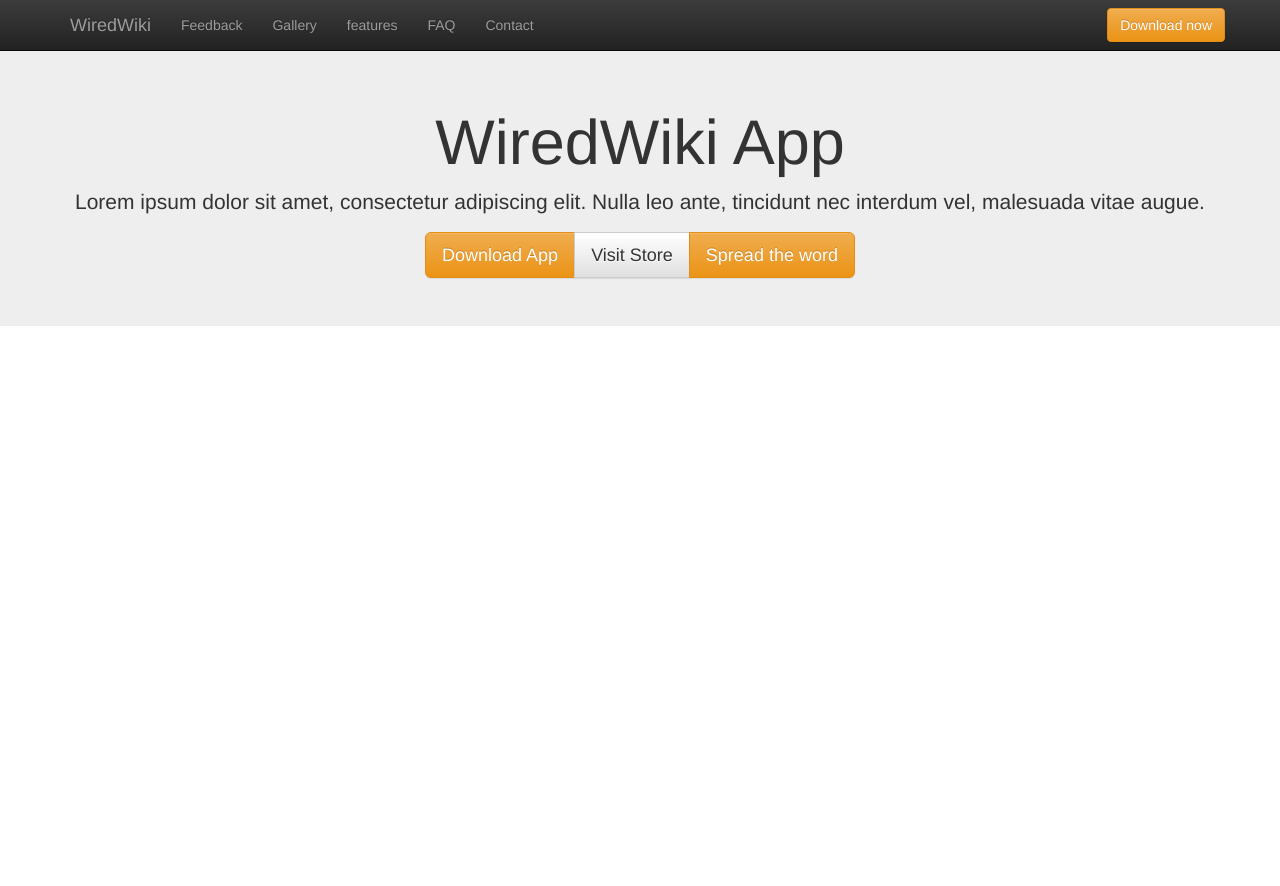
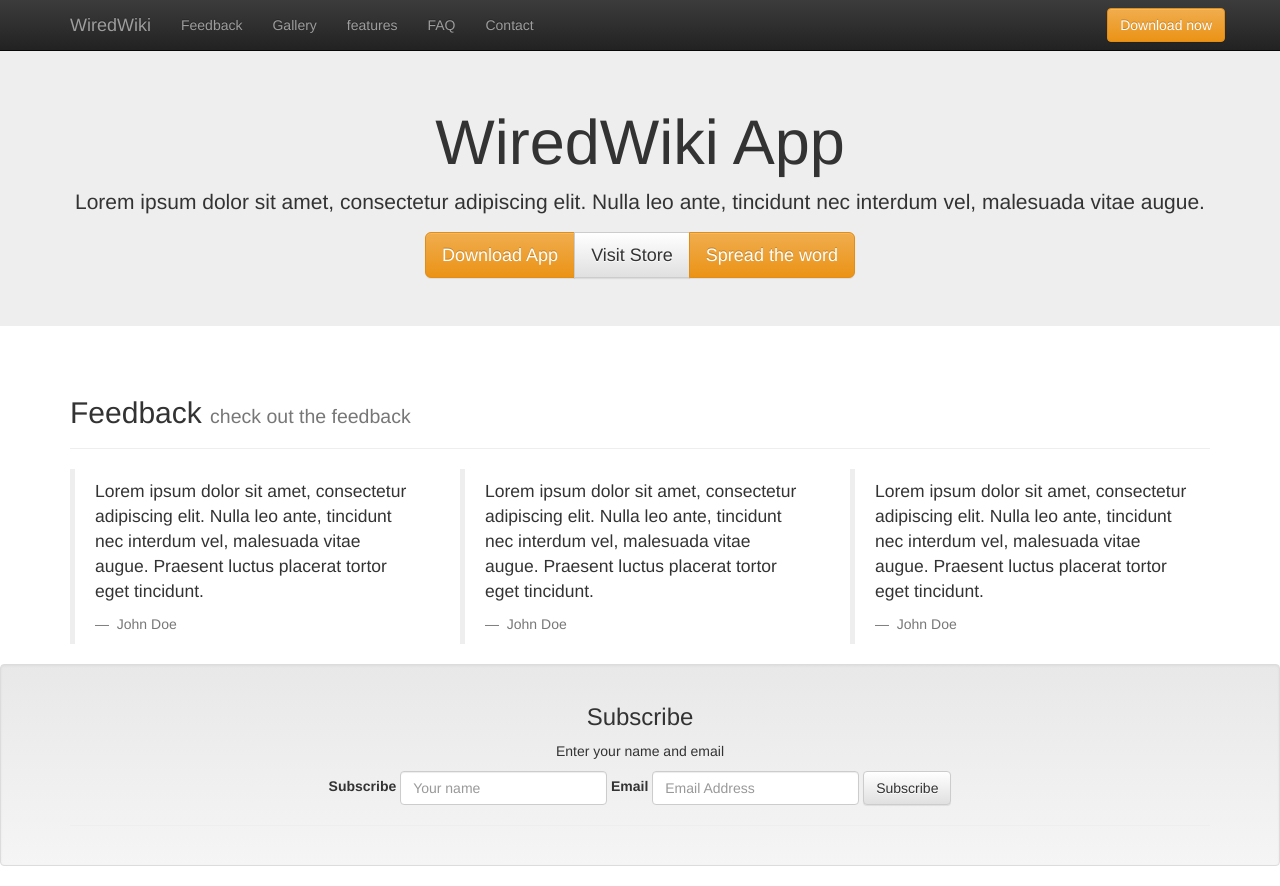
Before and after one commit to arrayoutofbounds/responsive_website, a plain HTML site: page index.html in a window 1280 px wide. Before the commit the page ends 800 px from the top, so only its background shows below. Drawn offline with nearby package versions, Linux system fonts and the light colour scheme.

Commit message:
call to action complete

```diff
--- a/index.html
+++ b/index.html
@@ -73,8 +73,82 @@
 
 
 
+	<div class="container">
+		<section>
+			<div class="page-header" id="feedback">
+				<h2>Feedback <small>check out the feedback</small></h2>
+			</div>
 
+			<div class="row">
+				<div class="col-lg-4">
+					<blockquote>
+						<p>
+							Lorem ipsum dolor sit amet, consectetur adipiscing elit. Nulla leo ante, tincidunt nec interdum vel, malesuada vitae augue. Praesent luctus placerat tortor eget tincidunt.
+						</p>
+						<footer>
+							John Doe
+						</footer>
+					</blockquote>
+				</div>
 
+				<div class="col-lg-4">
+					<blockquote>
+						<p>
+							Lorem ipsum dolor sit amet, consectetur adipiscing elit. Nulla leo ante, tincidunt nec interdum vel, malesuada vitae augue. Praesent luctus placerat tortor eget tincidunt.
+						</p>
+						<footer>
+							John Doe
+						</footer>
+					</blockquote>
+				</div>
+
+				<div class="col-lg-4">
+					<blockquote>
+						<p>
+							Lorem ipsum dolor sit amet, consectetur adipiscing elit. Nulla leo ante, tincidunt nec interdum vel, malesuada vitae augue. Praesent luctus placerat tortor eget tincidunt.
+						</p>
+						<footer>
+							John Doe
+						</footer>
+					</blockquote>
+				</div>
+			</div>
+		</section>
+	</div>
+
+	<!-- call to action that is at the end of the page-->
+		<section>
+			<!-- well gives a grey background-->
+			<div class="well">
+				<div class="container text-center">
+					<h3>
+						Subscribe
+					</h3>
+					<p>Enter your name and email</p>
+
+					<!-- inline forms are those created in one line...row-->
+					<form action="" class="form-inline">
+						<div class="form-group">
+							<label for="subscription">
+								Subscribe
+							</label>
+							<input type="text" class="form-control" id="subscription" placeholder="Your name">
+						</div>
+
+						<div class="form-group">
+							<label for="email">
+								Email
+							</label>
+							<input type="text" class="form-control" id="email" placeholder="Email Address">
+						</div>
+
+						<button type="submit" class="btn btn-default">Subscribe</button>
+
+						<hr>
+					</form>
+				</div>
+			</div>
+		</section>
 
 
 
```
